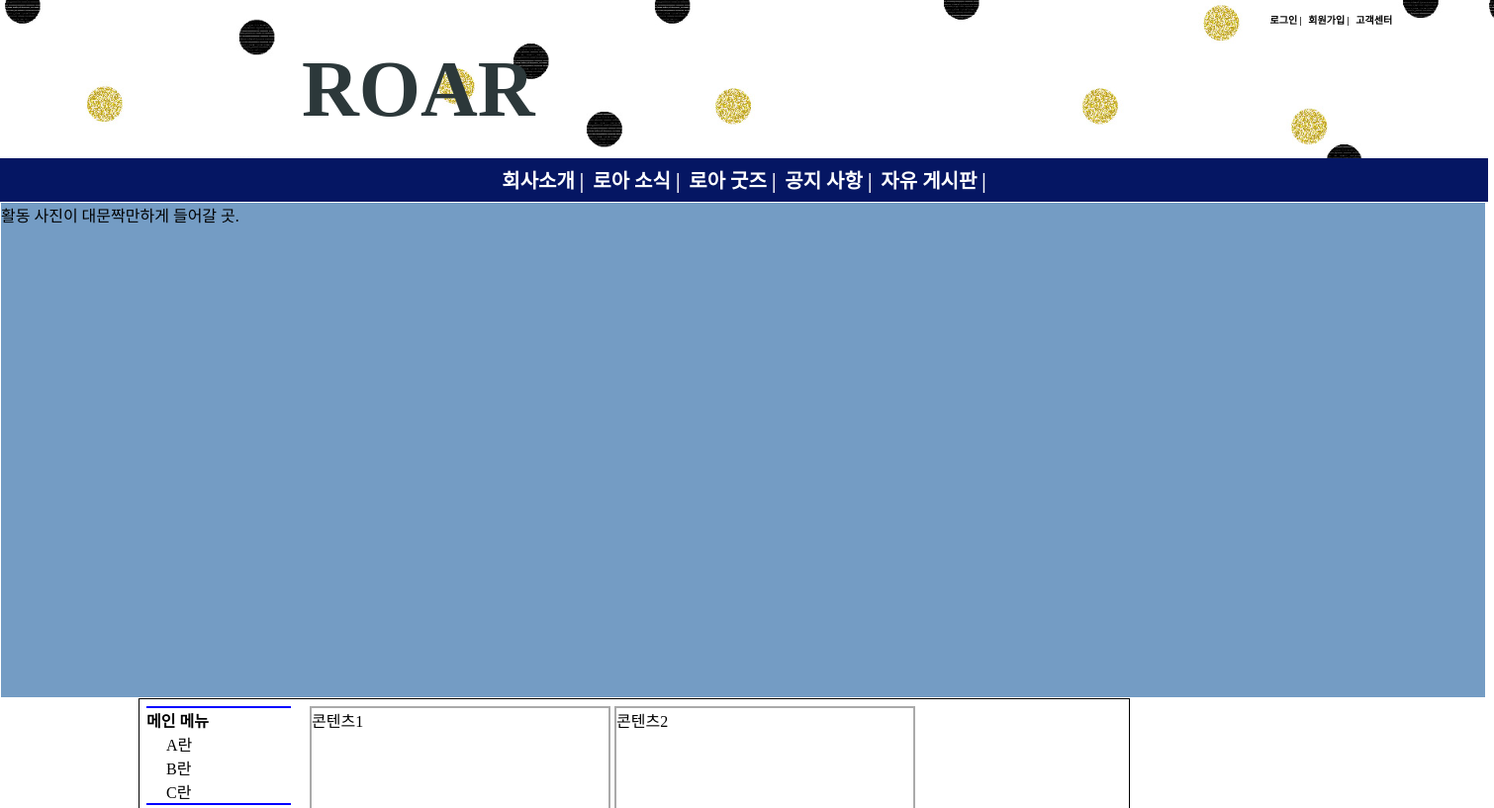
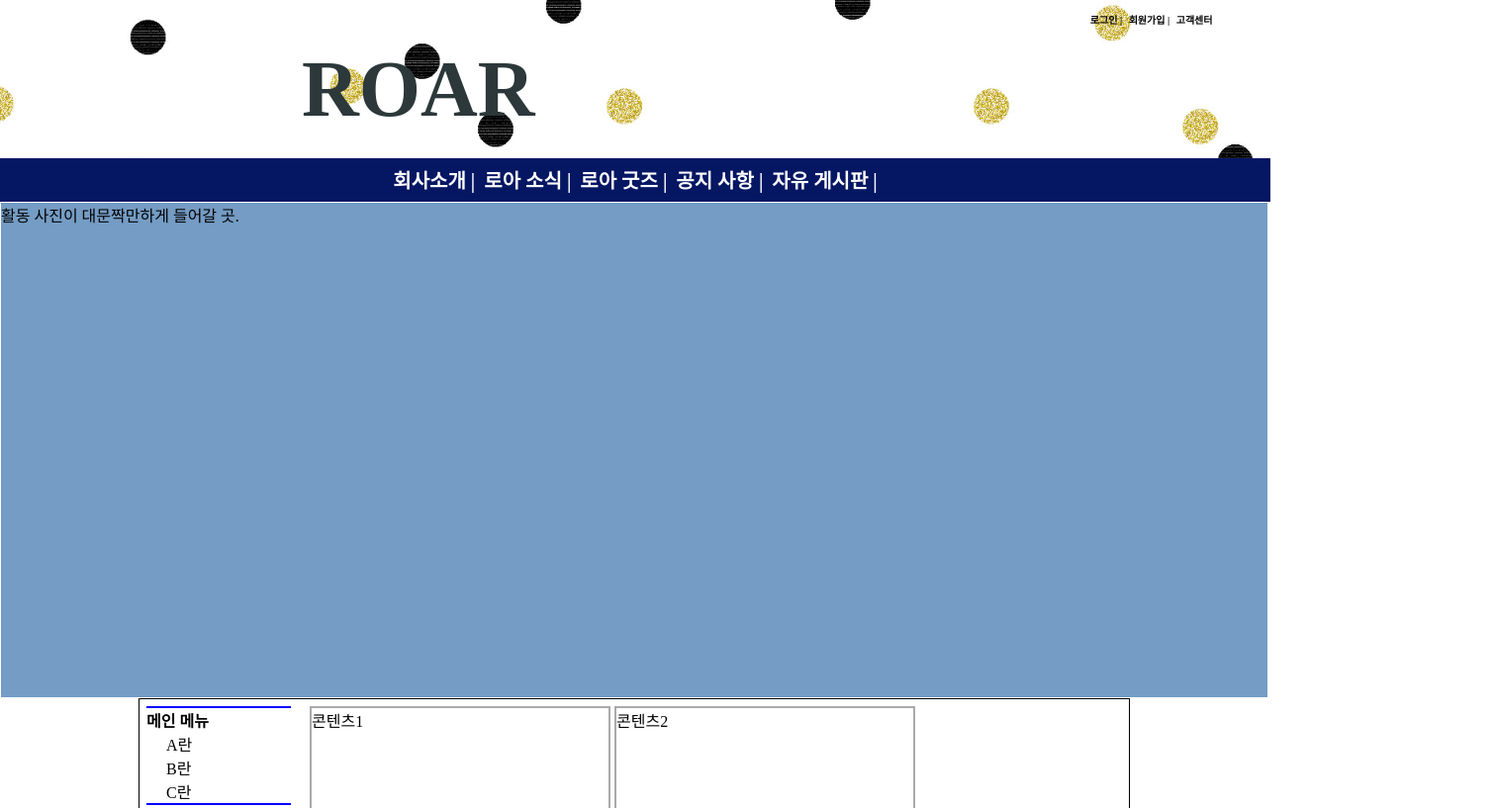
Before and after one commit to hoon1866/hoon, a plain HTML site: page roar.html in a window 1280 px wide. Shown: the top 817 px of the page at 99% size, 1510 px wide, since content can reach past the window. Drawn offline with Linux system fonts and the light colour scheme.

Commit message:
Update roar.html

```diff
--- a/roar.html
+++ b/roar.html
@@ -36,7 +36,7 @@
         #logo ul{
             margin-top: 5px;
             position: absolute;
-            left: 85%   ;
+            right: 5%   ;
         }
         #logo li{
             list-style-type: none;
@@ -49,7 +49,7 @@
         }
 
         body{
-            width: 1500px;
+            width: 100%;
             /* margin-left: -950px; */
             /* background-image: url('High_resolution_wallpaper_background_ID_77700033390-1.jpg');
             background-repeat: no-repeat;
```
